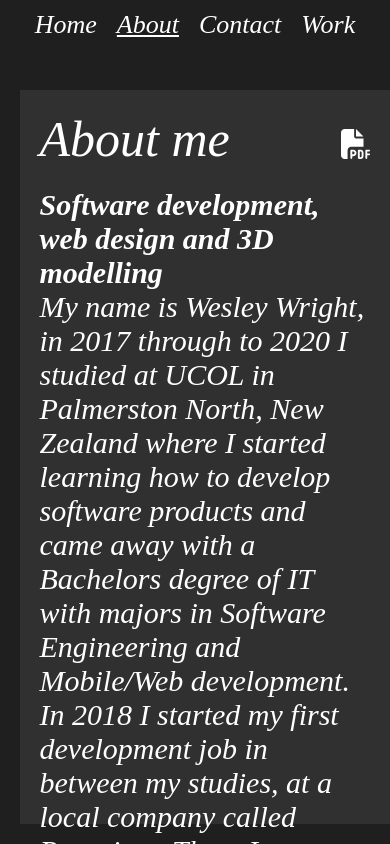
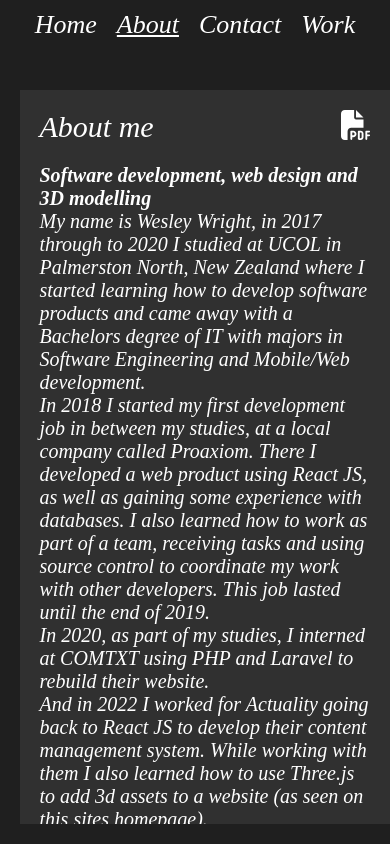
Before and after one commit to Leyght811/portfolio, a React (Create React App) app: page /about in a window 390 px wide. Built offline with nearby package versions, Linux system fonts and the light colour scheme; no server answers.

Commit message:
responsiveness

```diff
--- a/src/pages/about.jsx
+++ b/src/pages/about.jsx
@@ -26,7 +26,7 @@ const About = () => {
           </div>
         </div>
         <div className="about-text-content text">
-          <i>
+          <i className="about-text-italic">
             <b>Software development, web design and 3D modelling</b>
             <br />
             My name is Wesley Wright, in 2017 through to 2020 I studied at UCOL
--- a/src/styles/about.css
+++ b/src/styles/about.css
@@ -11,6 +11,7 @@
   left: 5%;
   top: 5%;
   padding: 20px;
+  overflow: auto;
 }
 
 .about-text-header{
@@ -21,7 +22,7 @@
 }
 
 .about-text-content{
-    padding-bottom: 20px;
+    /* padding-bottom: 20px; */
     font-size: 30px;
 }
 
@@ -32,3 +33,13 @@
 .cv-button:hover{
     color: black;
 }
+
+@media only screen and (max-width: 1350px) {
+  .about-text-content{
+    font-size: 20px;
+  }
+
+  .about-text-header{
+    font-size: 30px;
+  }
+}
```
